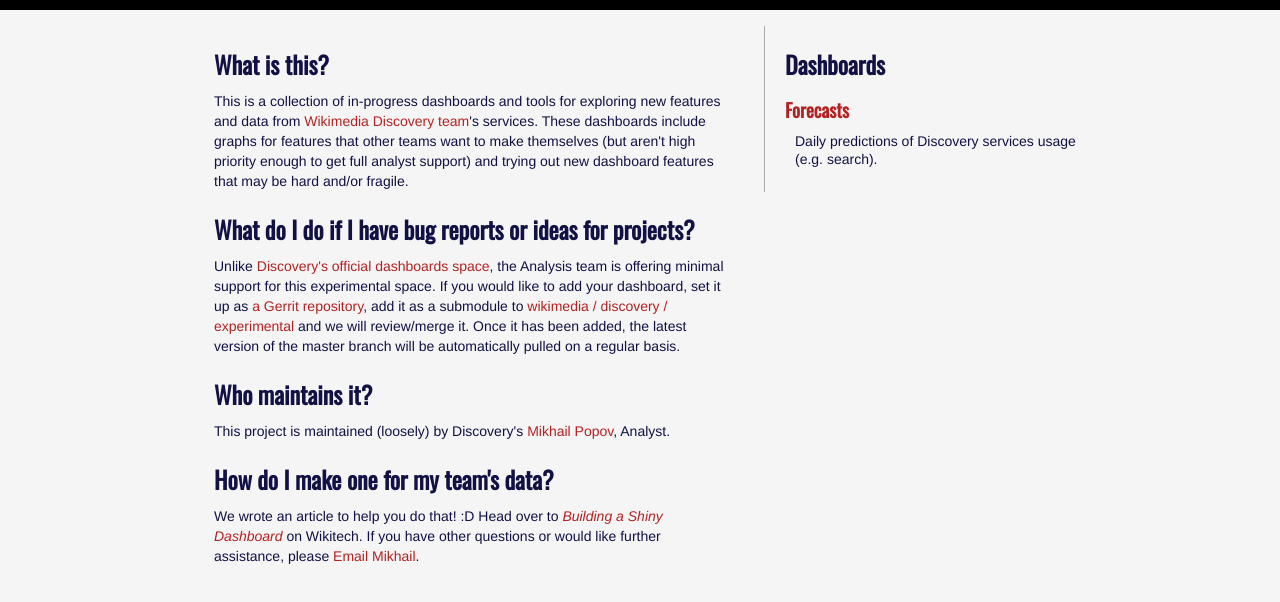
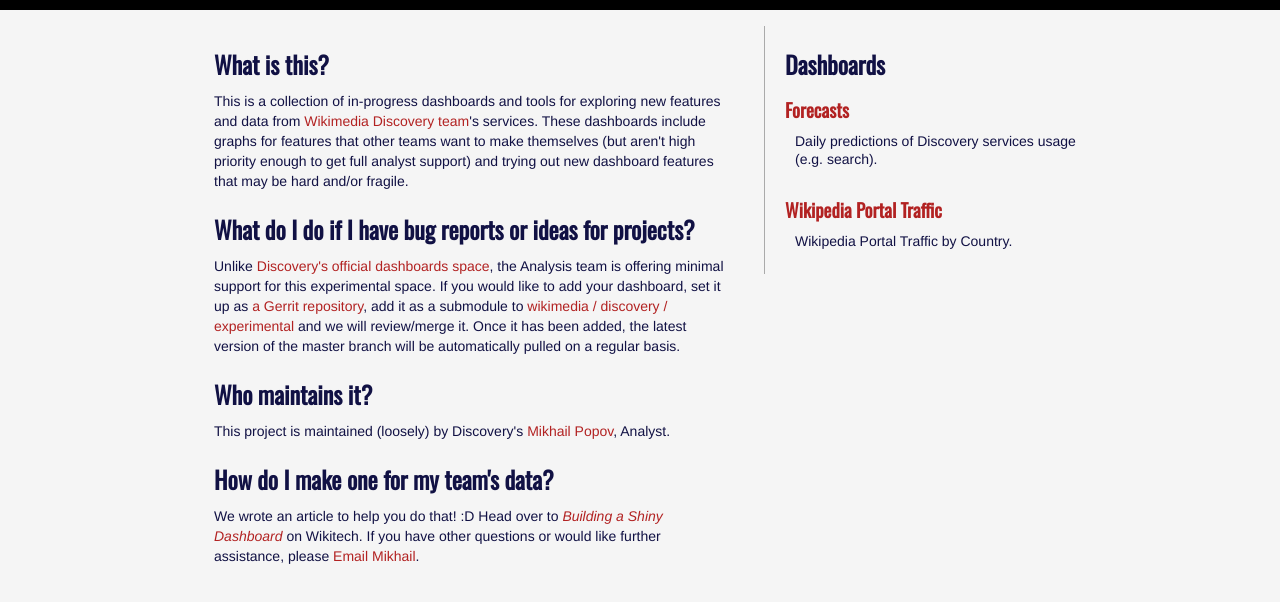
Before and after one commit to wikimedia/wikimedia-discovery-experimental, a plain HTML site: page shiny-server/index.html in a window 1280 px wide. Shown: the part 110-712 px from the top of the page. Drawn offline with nearby package versions, Linux system fonts and the light colour scheme.

Commit message:
Add poultry dashboard
Change-Id: Ie2177548727b2d357c983eedf4767557e60efa41

```diff
--- a/shiny-server/index.html
+++ b/shiny-server/index.html
@@ -79,6 +79,11 @@
         Daily predictions of Discovery services usage (e.g. search).
       </p>
 
+      <h3><a href = "./poultry/">Wikipedia Portal Traffic</a></h3>
+      <p class="caption">
+        Wikipedia Portal Traffic by Country.
+      </p>
+
     </div>
     <div id="info">
 
```
Also changed, not shown: 2 other files.
